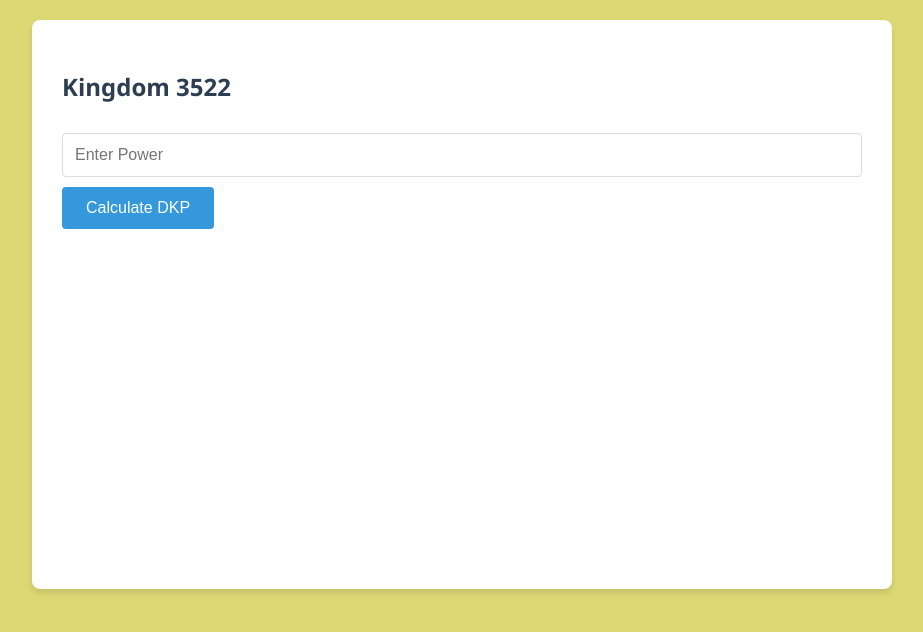
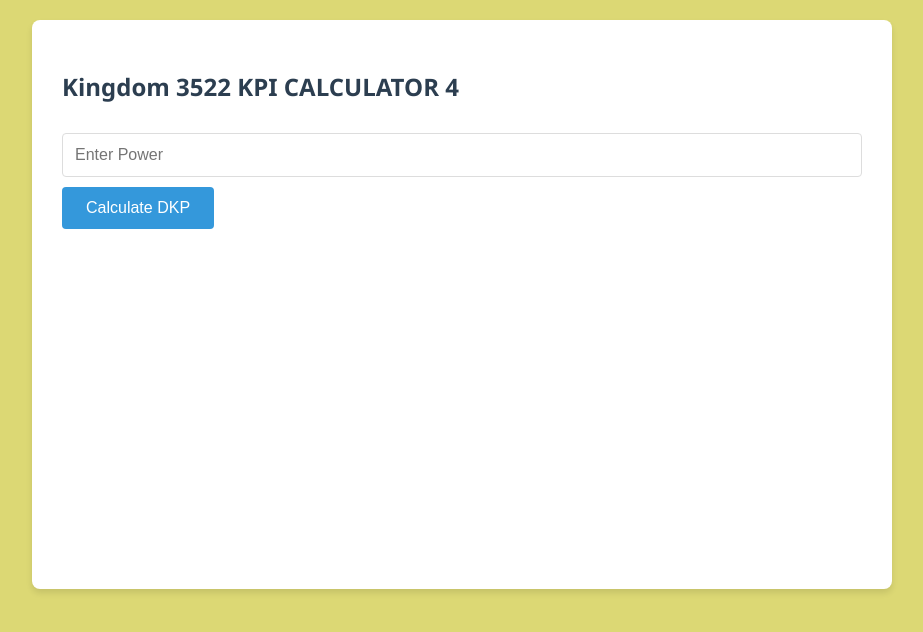
Before and after one commit to nana-na22/KPI, a plain HTML site: page html.html in a window 1280 px wide. Shown: the whole page, without its empty margins (178-1101 px from the left). Drawn offline with nearby package versions, Linux system fonts and the light colour scheme.

Commit message:
html.html

```diff
--- a/html.html
+++ b/html.html
@@ -3,7 +3,7 @@
 <head>
 <meta charset="UTF-8">
 <meta name="viewport" content="width=device-width, initial-scale=1.0">
-<title>Kingdom 3522 KPI Calculator</title>
+<title>KKPI Calculator nana</title>
 <script src="https://cdnjs.cloudflare.com/ajax/libs/Chart.js/3.7.0/chart.min.js"></script>
 <style>
   body {
@@ -81,7 +81,7 @@
 <body>
 
 <div class="container">
-  <h2>Kingdom 3522</h2>
+  <h2>Kingdom 3522 KPI CALCULATOR 4</h2>
   <input type="text" id="powerInput" placeholder="Enter Power" onkeyup="formatNumber(this)">
   <button onclick="calculateRequirement()">Calculate DKP</button>
 
```
